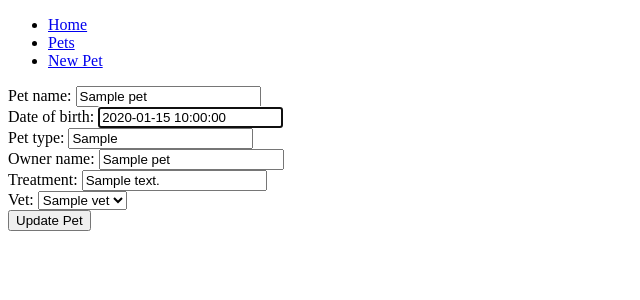
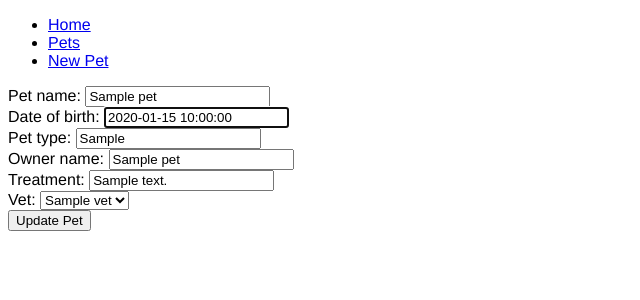
Before and after one commit to Andrej300/veterinary_project, a Flask app: page /pets/1/edit in a window 1280 px wide. Shown: the top 300 px of the page, without its empty margins (0-640 px from the left). Run offline with Flask 2, Linux system fonts and the light colour scheme; a database or web service that is not in the repository returns one stand-in record (values such as "Sample title"); some libraries are stand-ins or nearby versions.

Commit message:
CSS body

```diff
--- /dev/null
+++ b/static/app_style.css
@@ -0,0 +1,3 @@
+body{
+    font-family: "Helvetica", arial, sans-serif; font-size: 16px;
+    background-color:rgb(60, 74, 34) 52%, 71%};
--- a/templates/base.html
+++ b/templates/base.html
@@ -5,14 +5,14 @@
   <meta name="viewport" content="width=device-width, initial-scale=1.0">
   <meta http-equiv="X-UA-Compatible" content="ie=edge">
   <link rel="stylesheet" href= "https://stackpath.bootstrapcdn.com/font-awesome/4.7.0/css/font-awesome.min.css" crossorigin="anonymous">
-  <link rel="stylesheet">
+  <link rel="stylesheet"href="{{ url_for('static', filename='app_style.css') }}">
   <title>Pet list</title>
 </head>
 <body>
   <header>
     <nav>
       <ul class="menu">
-        <li><a href="{{ url_for ('home') }}">Home</a></li>
+        <li><a href="{{url_for ('home') }}">Home</a></li>
         <li><a href="{{ url_for('pets.pets') }}">Pets</a></li>
         <li><a href="{{ url_for('pets.new_pet') }}">New Pet</a></li>
       </ul>
--- a/templates/index.html
+++ b/templates/index.html
@@ -1,6 +1,6 @@
 {% extends "base.html" %}
 {% block home %}
-<section id="home-image">
+<section>
 
 </section>
 {% endblock %}
--- a/templates/pets/edit.html
+++ b/templates/pets/edit.html
@@ -4,7 +4,7 @@
 <form action="/pets/{{pet.id}}" method="post">
   <div>
     <label for="pet name">Pet name:</label>
-    <input type="text" id="Pet name" name="Pet name" value="{{pet.pet_name}}" required>
+    <input type="text" id="Pet_name" name="Pet name" value="{{pet.pet_name}}" required>
   </div>
 
   <div>
```
